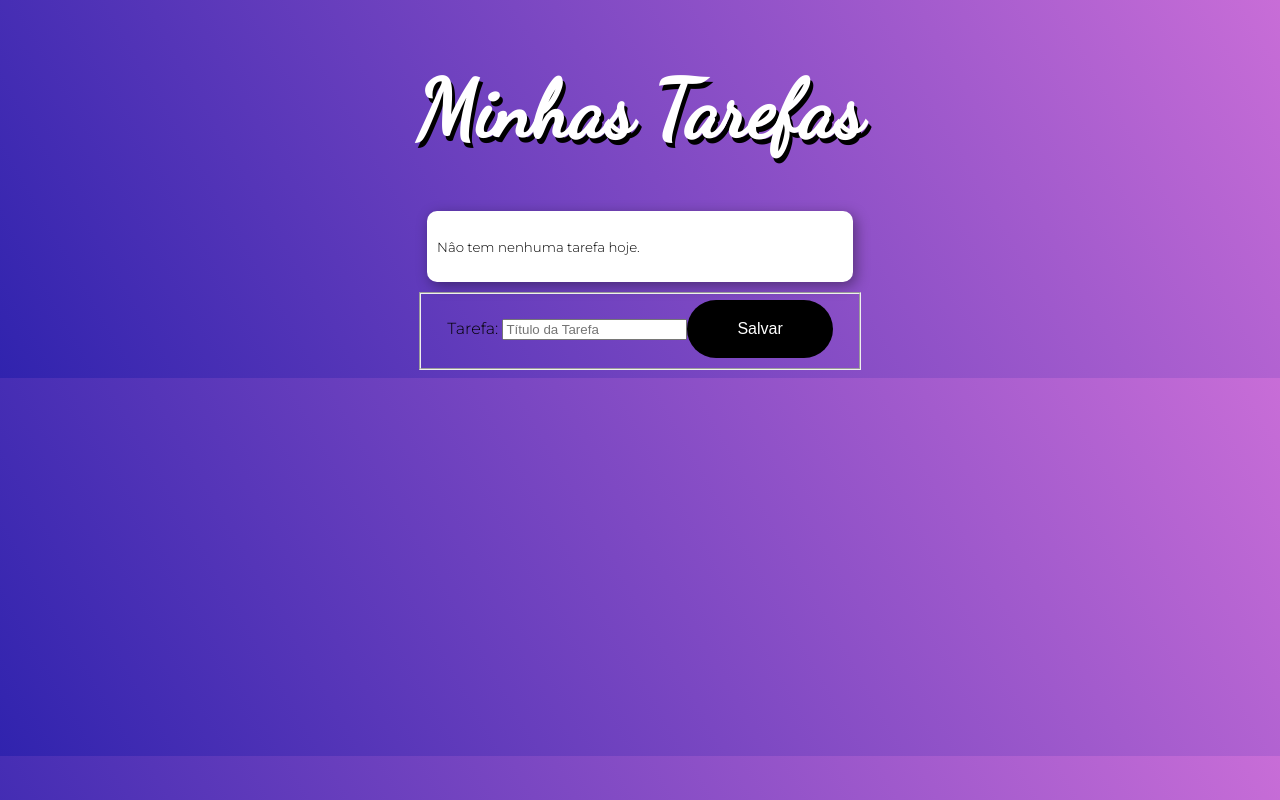
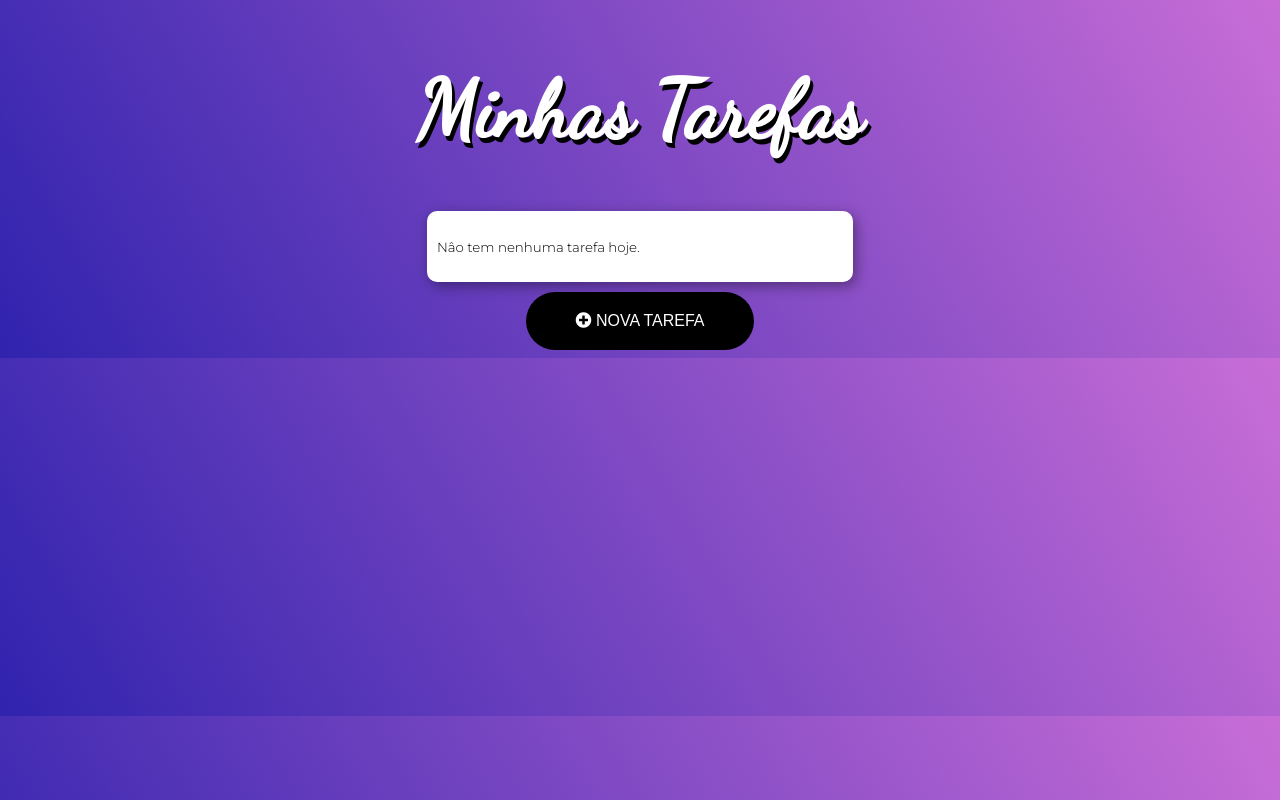
Before and after one commit to pdwebdesign/curso_angular, an Angular app in the folder todo/: page / in a window 1280 px wide. Built offline with nearby package versions, Linux system fonts and the light colour scheme.

Commit message:
Aula 22 Alternando as visulizações finalizada

```diff
--- a/todo/src/app/app.component.html
+++ b/todo/src/app/app.component.html
@@ -1,5 +1,5 @@
-  <h1 class="title">Minhas Tarefas</h1>
-  <ul>
+<h1 class="title animated jackInTheBox">Minhas Tarefas</h1>
+<ul class="animated flipInX" *ngIf="mode=='list'">
     <p *ngIf="todos.length==0"><small>Nâo tem nenhuma tarefa hoje.</small></p>
     <li *ngFor = "let todo of todos">
         {{ todo.title }}
@@ -8,7 +8,7 @@
         <button (click)="remove(todo)">REMOVER</button>
     </li>
 </ul>
-
+<div id="modal" *ngIf="mode=='add'" class="animated flipInX">
     <form [formGroup]="form"> <!-- [] estamos chamando do TS para o HTML -->
         <fieldset>
             <label for="">Tarefa: </label>
@@ -22,7 +22,17 @@
             <button class="button" [disabled]="form.invalid" (click)="add()" (click)="save()">Salvar</button>
         </fieldset>
     </form>
+</div>
 
+<button class="add-button animated fadeInUp button" (click)="changeMode('add')" *ngIf="mode=='list'">
+    <i class="fas fa-plus-circle"></i>
+    NOVA TAREFA
+</button>
+
+<button class="add-button animated fadeInUp button" (click)="changeMode('list')" *ngIf="mode=='add'">
+    <i class="fas fa-times"></i>
+    CANCELAR
+</button>
 <!-- () = HTML > TS
 [] = TS > HTML
 [()] = TS <> HTML -->
--- a/todo/src/app/app.component.ts
+++ b/todo/src/app/app.component.ts
@@ -9,9 +9,9 @@ import { Todo } from 'src/models/todo.model'; // importa a classe Todo
   styleUrls: ['./app.component.css']
 })
 export class AppComponent { // Quando utilizamos export no TS, estamos criando uma class publica
-  // title = 'todo';
+  public mode = 'list';
   public todos: Todo[] = [];
-  public title: String = 'Lista de Tarefas';
+  public title = 'Lista de Tarefas';
   public form: FormGroup; // Como a tela pode ter varios formularios é necessario criar um Grupo de formulario
 
   /**
@@ -72,4 +72,8 @@ export class AppComponent { // Quando utilizamos export no TS, estamos criando u
       this.todos = [];
     }
   }
+
+  changeMode(mode: string)   {
+    this.mode = mode;
+  }
 }
--- a/todo/src/index.html
+++ b/todo/src/index.html
@@ -7,6 +7,8 @@
   <meta name="viewport" content="width=device-width, initial-scale=1">
   <link rel="icon" type="image/x-icon" href="favicon.ico">
   <link href="https://fonts.googleapis.com/css?family=Dancing+Script|Montserrat:300&display=swap" rel="stylesheet">
+  <link rel="stylesheet" href="https://use.fontawesome.com/releases/v5.12.0/css/all.css" integrity="sha384-REHJTs1r2ErKBuJB0fCK99gCYsVjwxHrSU0N7I1zl9vZbggVJXRMsv/sLlOAGb4M" crossorigin="anonymous">
+  <link rel="stylesheet" href="https://cdnjs.cloudflare.com/ajax/libs/animate.css/3.7.2/animate.min.css">
 </head>
 <body>
   <app-root></app-root>
```
Also changed, not shown: 1 other file (tests, documents, lock files or other folders). Lines whose indentation alone changed are shown as unchanged.
